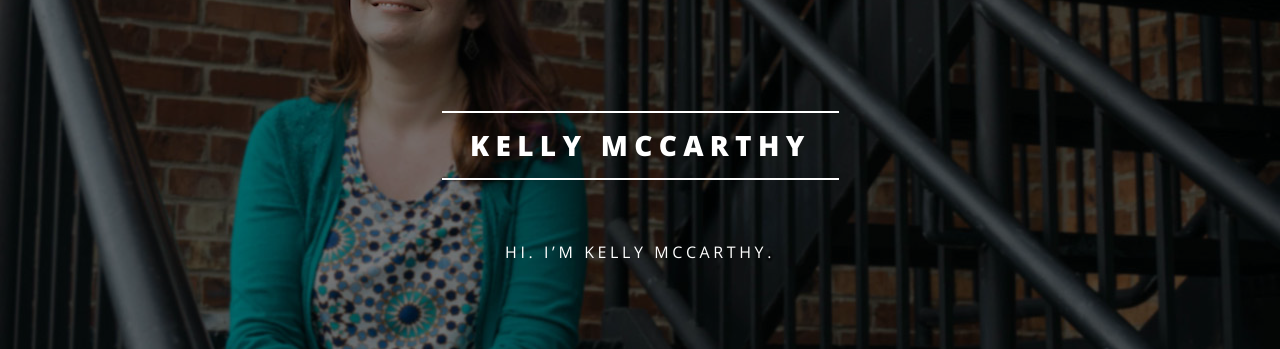
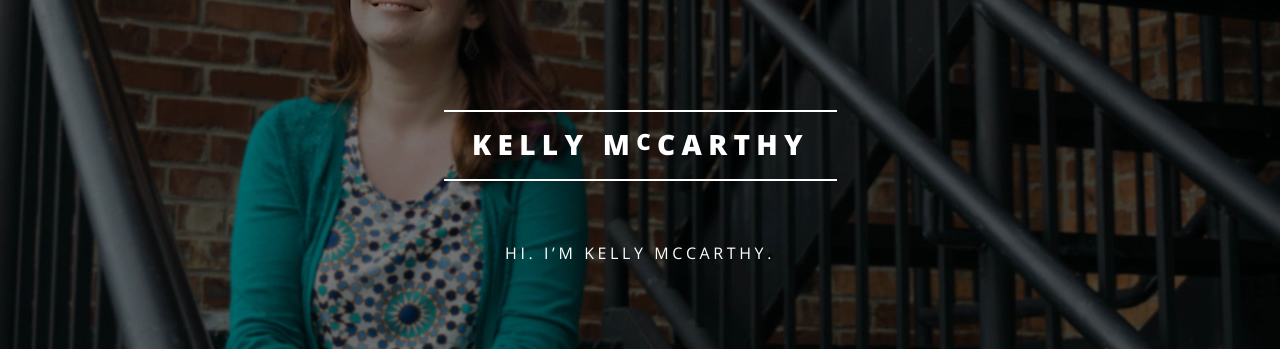
Before and after one commit to aarongustafson/kelly-mccarthy.com, a Jekyll site: the page built from index.html, in a window 1280 px wide. Shown: the part 206-555 px from the top of the page. Built offline with Jekyll 4.4.1, drawn with Linux system fonts in a browser that asks for light colours.

Commit message:
Site generated at 2017-03-27 01:28:20 UTC

```diff
--- a/_includes/head.html
+++ b/_includes/head.html
@@ -9,4 +9,6 @@
   <!--[if lte IE 8]><link rel="stylesheet" href="{{ site.baseurl }}/css/ie8.css" /><![endif]-->
   <!--[if lte IE 9]><link rel="stylesheet" href="{{ site.baseurl }}/css/ie9.css" /><![endif]-->
   <!--link rel="alternate" type="application/rss+xml" title="{{ site.title }}" href="{{ "/feed.xml" | prepend: site.baseurl | prepend: site.url }}"-->
+  <link rel="shortcut icon" href="/favicon.ico" type="image/x-icon">
+  <link rel="icon" href="/favicon.ico" type="image/x-icon">
 </head>
--- a/css/main.scss
+++ b/css/main.scss
@@ -1537,6 +1537,10 @@ $baseurl: '{{ site.baseurl }}/images';
 			position: relative;
 			z-index: 1;
 
+			sup {
+				top: -0.2em;
+			}
+
 			&:before, &:after {
 				@include vendor('transition', 'width 0.5s ease');
 				animation: banner-bars 1.25s forwards;
--- a/index.html
+++ b/index.html
@@ -6,7 +6,7 @@ layout: landing
 <!-- Banner -->
 <section id="banner">
     <div class="inner">
-        <h2>{{ site.title }}</h2>
+        <h2>{{ site.title | replace:"McC","M<sup>c</sup>C" }}</h2>
         <p>{{ site.description | markdownify }}</p>
     </div>
     <a href="#one" class="more scrolly">Learn More</a>
```
Also changed, not shown: favicon.ico (added), favicon.png (added), favicon.svg (added).
